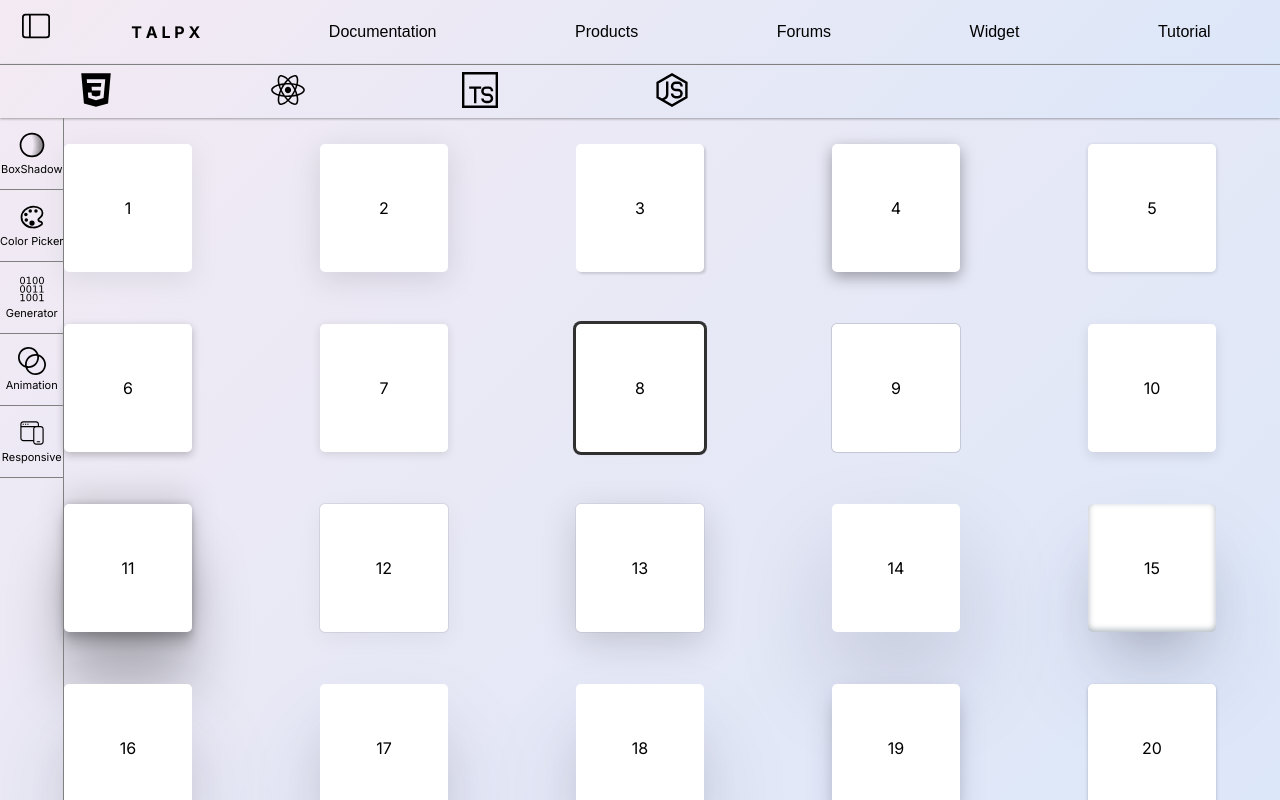
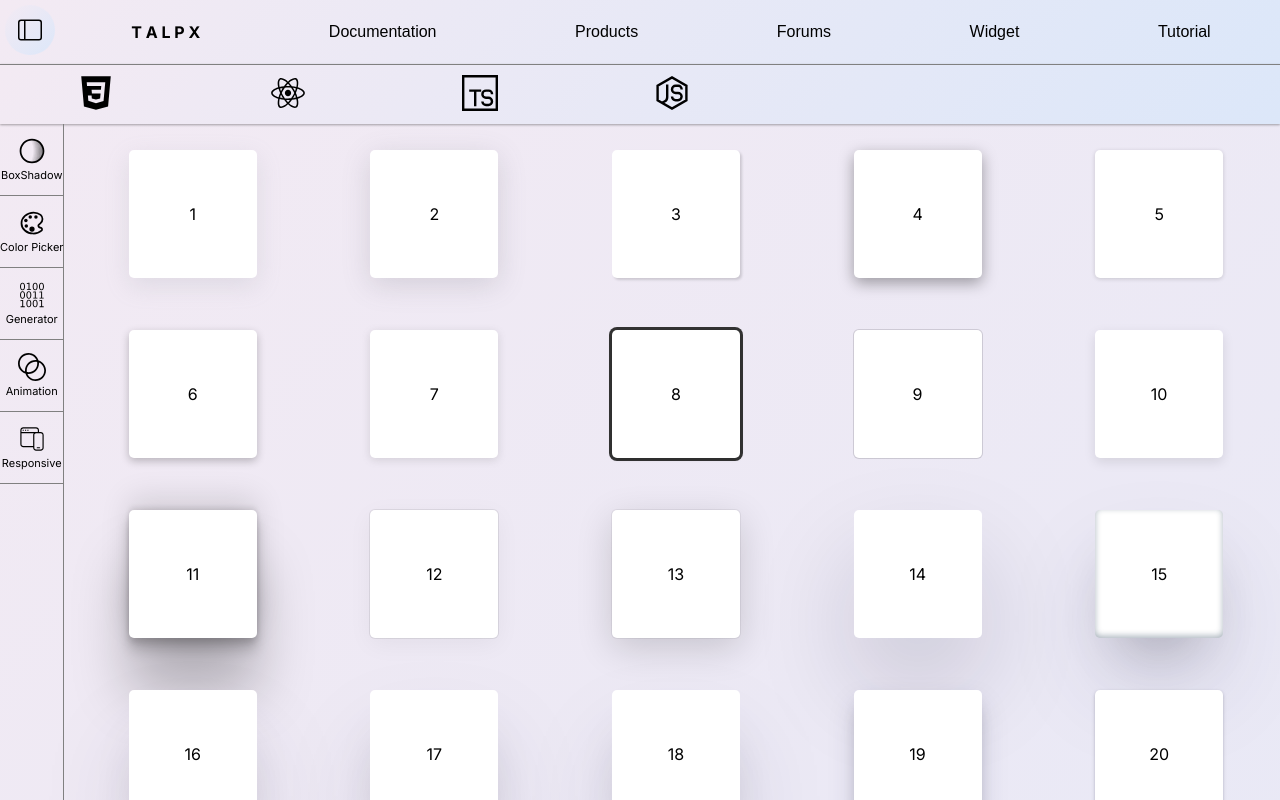
Before and after one commit to talpx0/css-picker, a Next.js app: page / in a window 1280 px wide. Shown: the top 800 px of the page. Built offline with nearby package versions, Linux system fonts and the light colour scheme.

Commit message:
push message

```diff
--- a/app/(navbar)/pc.navbar.module.css
+++ b/app/(navbar)/pc.navbar.module.css
@@ -8,8 +8,8 @@
     top: 0;
     .expandedNavbar{
         display: flex;
-        width: calc(100% - 72px);
-        margin-left: 72px;
+        width: 100% ;
+        padding-left: 72px;
         height: 64px;
         justify-content: space-around;
         align-items: center;
@@ -29,22 +29,25 @@
 
 
 .globalButton{
-    width: 72px;
+    width: 50px;
+    height: 50px;
+    margin: 5px 0 0 5px;
     display: flex;
     align-items: center;
     justify-content: center;
+    background-image: var(--global_image);
+    border-radius: 50%;
     position: fixed;
     z-index: 1;
+    top: 0;
+    left: 0;
     div{
-        width: 52px;
-        height: 52px;
-        border-radius: 50%;
         display: flex;
         align-items: center;
         justify-content: center;
         svg{
-            width: 28px;
-            height: 28px;
+            width: 24px;
+            height: 24px;
         }
     }
 }
@@ -53,7 +56,7 @@
 .collapsedNav{
     width: 100%;
     display: flex;
-    height: 54px;
+    height: 60px;
     align-items: center;
     border-top: 1px solid grey;
     box-shadow: rgba(0, 0, 0, 0.12) 0px 1px 3px, rgba(0, 0, 0, 0.24) 0px 1px 2px;
--- a/app/globals.css
+++ b/app/globals.css
@@ -11,7 +11,6 @@
 html,
 body {
   max-width: 100vw;
-  max-height: 100vh;
   background-image: linear-gradient(135deg, #F3EAF3 0%, #DCE7F9 100%);
 }
 
@@ -20,3 +19,7 @@ a {
   color: inherit;
   text-decoration: none;
 }
+
+.globalmargin{
+  margin-left: 72px;
+}
--- a/app/layout.tsx
+++ b/app/layout.tsx
@@ -19,7 +19,9 @@ export default function RootLayout({
     <html lang="en">
       <body className={inter.className}>
         <GlobalBar>
-          {children}
+          <div className='globalmargin'>
+            {children}
+          </div>
         </GlobalBar>
       </body>
     </html>
```
